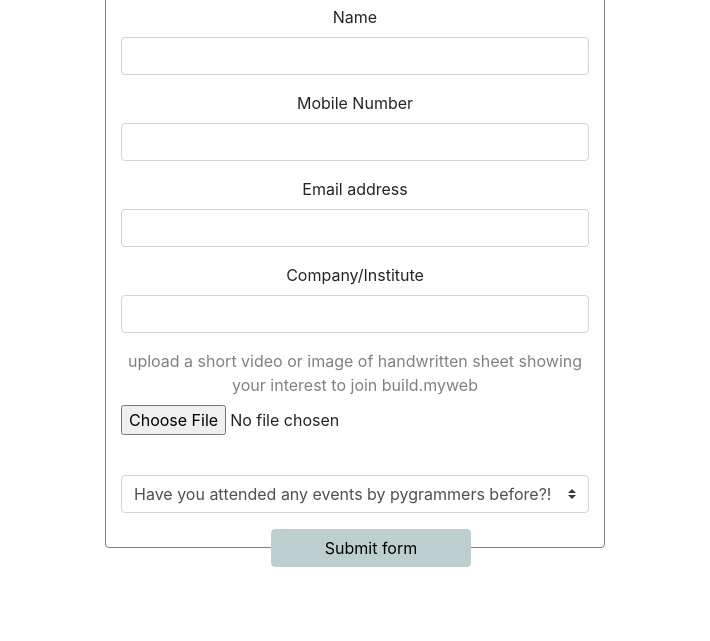
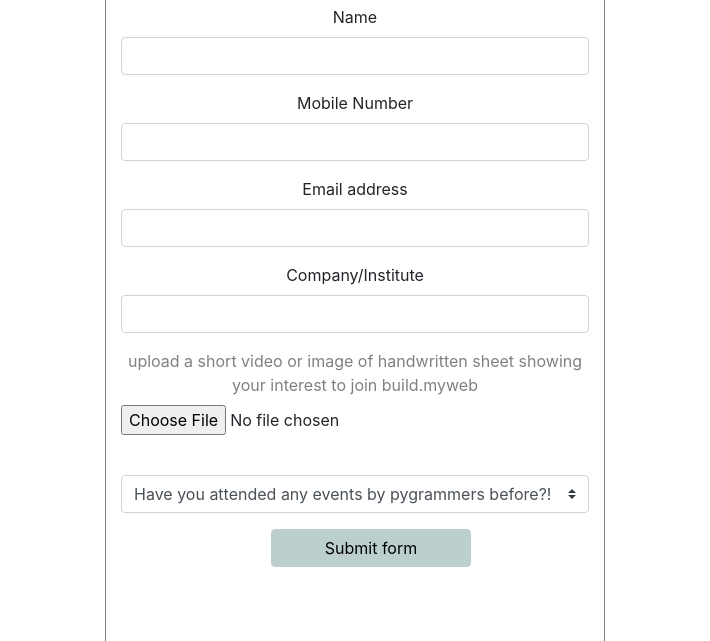
Before and after one commit to Fathima-Diya/build-myweb, a plain HTML site: page index.html in a window 1280 px wide. Shown: the part 669-1310 px from the top of the page, without its empty margins (285-995 px from the left). Drawn offline with nearby package versions, Linux system fonts and the light colour scheme.

Commit message:
Update index.html

```diff
--- a/index.html
+++ b/index.html
@@ -70,7 +70,7 @@
       </div>
 
       <section id="form" class="p-5 " style="text-align: center;align-content: center;">
-      <form style="height: 600px;width: 500px; border: 1px solid grey;"class=" card col-12 col-sm-10 col-md-8 col-lg-6 col-xl-6 mx-auto">
+      <form style="height: 700px;width: 500px; border: 1px solid grey;"class=" card col-12 col-sm-10 col-md-8 col-lg-6 col-xl-6 mx-auto">
         <h1 style="text-align: center;">Form:</h1>
         <div class="form-group">
             <label >Name</label>
```
